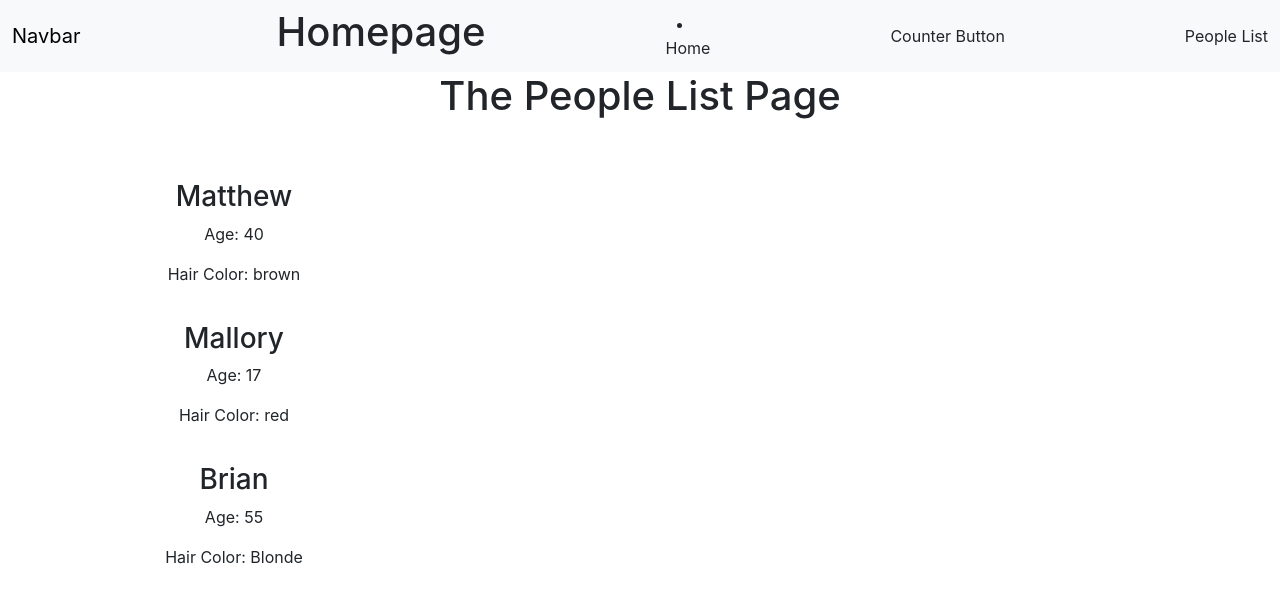
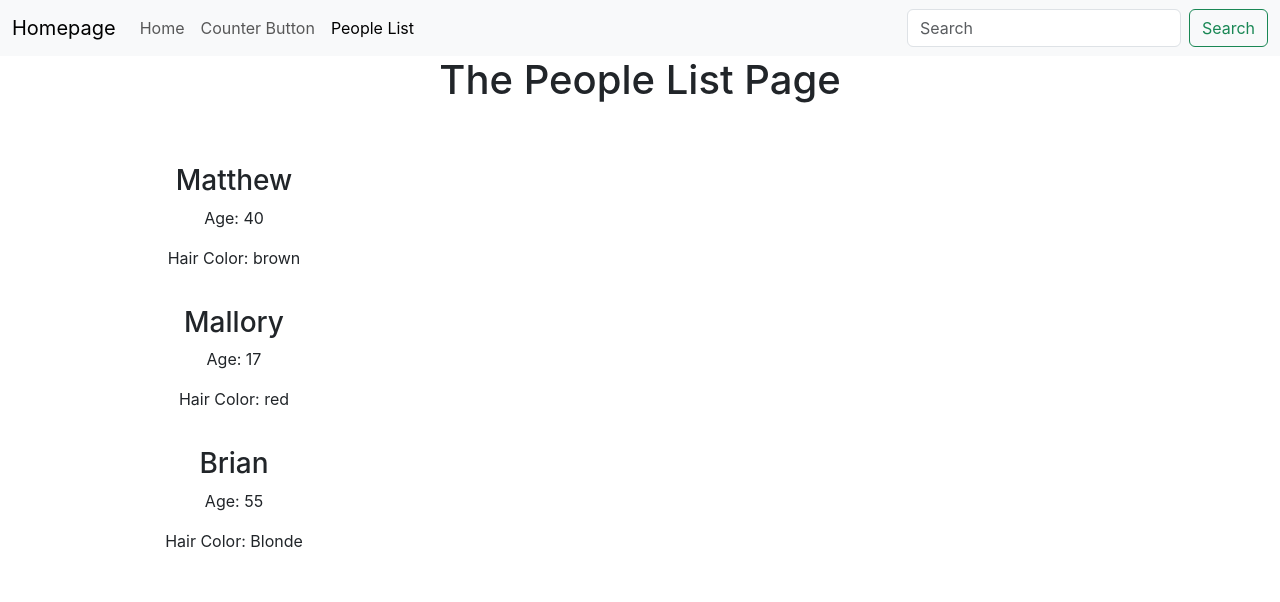
Before and after one commit to PaugelS20/week4App, a React (Create React App) app: page /PeopleListPage in a window 1280 px wide. Shown: the top 602 px of the page. Built offline with nearby package versions, Linux system fonts and the light colour scheme.

Commit message:
Modifed the navbar to work with current elements

```diff
--- a/src/App.css
+++ b/src/App.css
@@ -17,3 +17,6 @@
 .App-link {
   color: #61dafb;
 }
+li {
+  list-style: none;
+}
--- a/src/pages/RootLayout.js
+++ b/src/pages/RootLayout.js
@@ -7,13 +7,29 @@ export default function RootLayout() {
       <header>
         <nav class="navbar navbar-expand-lg bg-body-tertiary">
           <div class="container-fluid">
-          <a class="navbar-brand" href="#">Navbar</a>
-            <h1>Homepage</h1>
+          <button class="navbar-toggler" type="button" data-bs-toggle="collapse" data-bs-target="#navbarSupportedContent"
+            aria-controls="navbarSupportedContent" aria-expanded="false" aria-label="Toggle navigation">
+            <span class="navbar-toggler-icon"></span>
+          </button>
+      <div class="collapse navbar-collapse" id="navbarSupportedContent">
+      <ul class="navbar-nav me-auto mb-2 mb-lg-0">
+      <a class="navbar-brand" href="#">Homepage</a>
             <li class="nav-item">
               <NavLink to="HomePage" className={"nav-link"}>Home</NavLink>
             </li>
+            <li class="nav-item">
               <NavLink to="CounterButtonPage" className={"nav-link"}>Counter Button</NavLink>
+            </li>
+            <li className="navitem">
               <NavLink to="PeopleListPage" className={"nav-link"}>People List</NavLink>
+            </li>
+      </ul>
+      <form class="d-flex" role="search">
+        <input class="form-control me-2" type="search" placeholder="Search" aria-label="Search"/>
+        <button class="btn btn-outline-success" type="submit">Search</button>
+      </form>
+    </div>
+
           </div>
         </nav>
       </header>
@@ -24,22 +40,7 @@ export default function RootLayout() {
     </div>
   )
 }
-<nav >
-    <button class="navbar-toggler" type="button" data-bs-toggle="collapse" data-bs-target="#navbarSupportedContent" aria-controls="navbarSupportedContent" aria-expanded="false" aria-label="Toggle navigation">
-      <span class="navbar-toggler-icon"></span>
-    </button>
-    <div class="collapse navbar-collapse" id="navbarSupportedContent">
-      <ul class="navbar-nav me-auto mb-2 mb-lg-0">
-        <li class="nav-item">
-          <a class="nav-link active" aria-current="page" href="#">Home</a>
-        </li>
-          <a class="nav-link" href="#">Link</a>
+{/* <nav >
 
-      </ul>
-      <form class="d-flex" role="search">
-        <input class="form-control me-2" type="search" placeholder="Search" aria-label="Search"/>
-        <button class="btn btn-outline-success" type="submit">Search</button>
-      </form>
-    </div>
 
-</nav>
+</nav> */}
```
